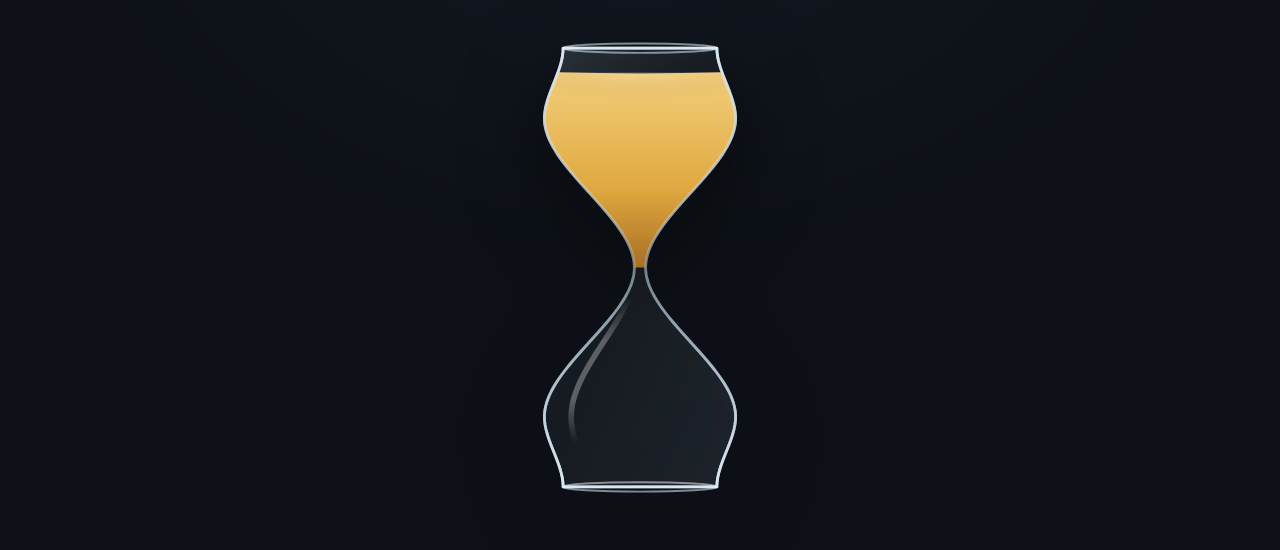
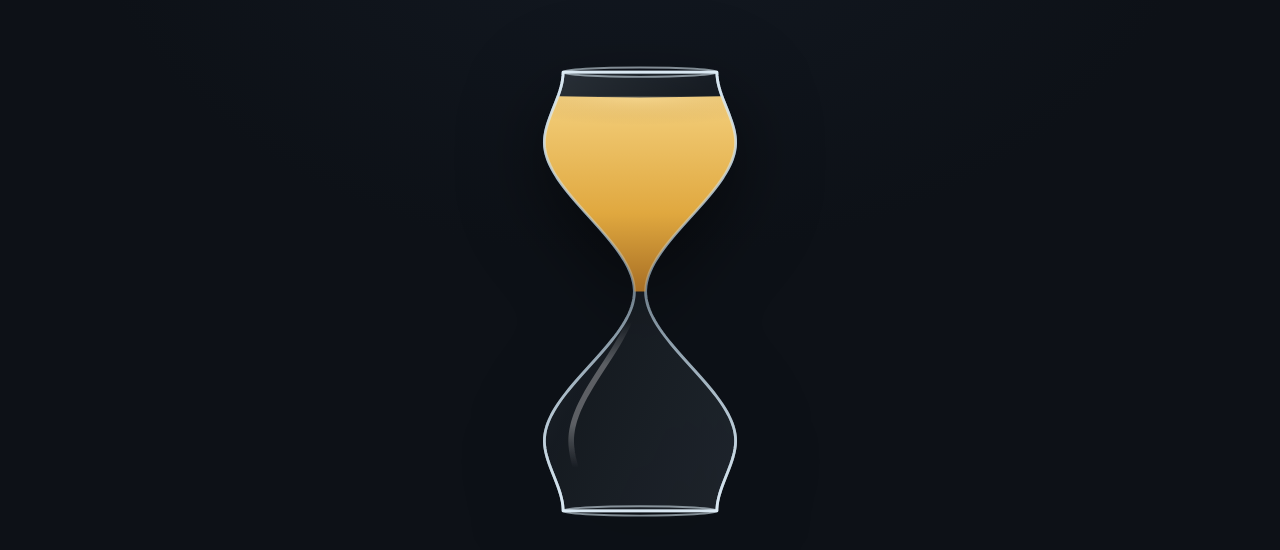
Before and after one commit to massimocampagnaro/hourglass, a plain HTML site: page index.html in a window 1280 px wide. Shown: the part 141-691 px from the top of the page. Drawn offline with Linux system fonts and the light colour scheme.

Commit message:
adjust style

```diff
--- a/css/style.css
+++ b/css/style.css
@@ -5,6 +5,8 @@
    ============================================================ */
 
 :root {
+    color-scheme: dark; /* themes native UI too, e.g. the scrollbar */
+
     /* Colors */
     --color-bg: #0d1117;
     --color-bg-raised: #161b22;
@@ -21,12 +23,12 @@
     --color-glass: rgba(196, 220, 235, 0.5);
     --color-glass-dim: rgba(196, 220, 235, 0.16);
 
-    /* Typography */
+    /* Fixed sizes, not vw-scaled — text shouldn't shrink as the window narrows. */
     --font: 'Poppins', system-ui, -apple-system, sans-serif;
-    --text-sm: clamp(0.80rem, 1.5vw, 0.90rem);
-    --text-base: clamp(0.9rem, 2vw, 1rem);
-    --text-lg: clamp(1.1rem, 2.5vw, 1.3rem);
-    --text-2xl: clamp(1.6rem, 4vw, 2.2rem);
+    --text-sm: 0.90rem;
+    --text-base: 1rem;
+    --text-lg: 1.3rem;
+    --text-2xl: 2.2rem;
 
     /* Spacing */
     --sp-2: 0.5rem;
@@ -73,6 +75,7 @@ body {
 /* ─── HEADER ─────────────────────────────────────────────── */
 .site-header {
     text-align: center;
+    padding-top: var(--sp-6); /* clears the fixed corner-link pills above it */
     margin-bottom: var(--sp-8);
 }
 
@@ -99,7 +102,7 @@ body {
 
 .hourglass-shell {
     position: relative;
-    width: min(78vw, 300px);
+    width: min(300px, calc(100vw - 2 * var(--sp-4))); /* full size until it'd overflow */
     cursor: pointer;
     filter: drop-shadow(0 18px 40px rgba(0, 0, 0, 0.55));
     transition: transform var(--t-flip);
```
